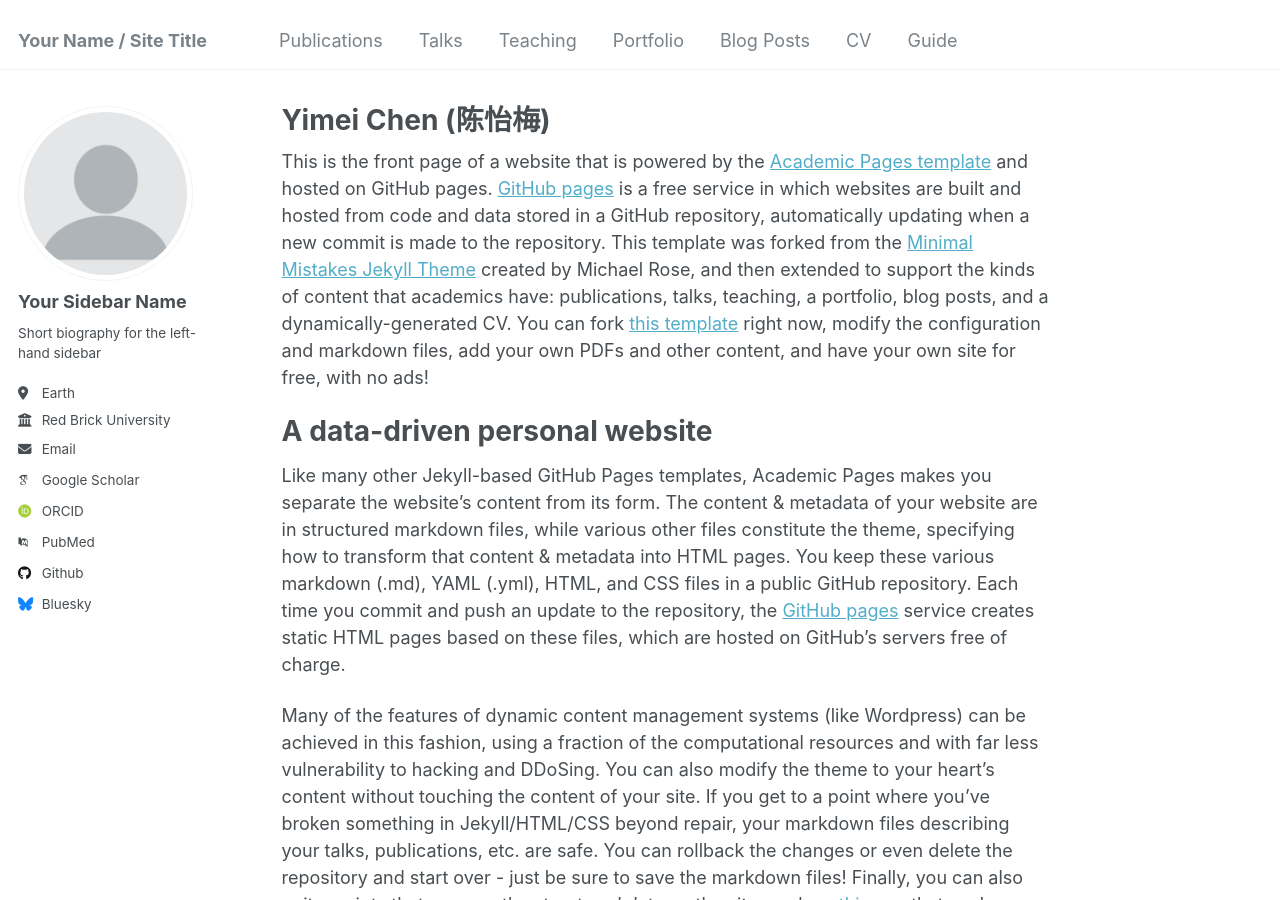
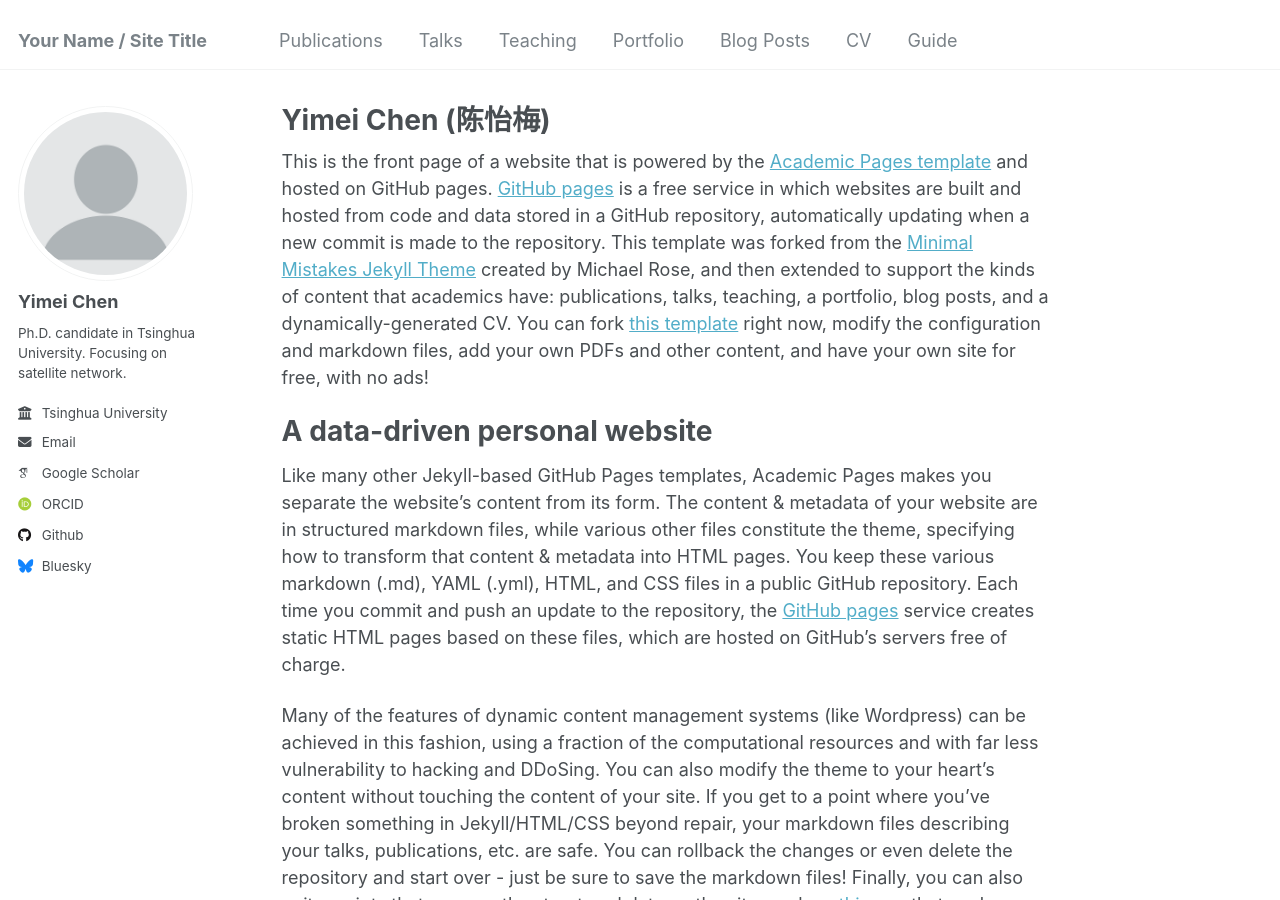
Before and after one commit to cym-network/cym-network.github.io, a Jekyll site: the page built from _pages/about.md, in a window 1280 px wide and 900 px high. Built offline with Jekyll 4.4.1, drawn with Linux system fonts in a browser that asks for light colours; some web fonts are replaced.

Commit message:
Update _config.yml

```diff
--- a/_config.yml
+++ b/_config.yml
@@ -22,23 +22,15 @@ repository               : "academicpages/academicpages.github.io"
 author:
   # Biographic information
   avatar           : "profile.png"
-  name             : "Your Sidebar Name"
-  pronouns         : # example: "she/her"
-  bio              : "Short biography for the left-hand sidebar"
-  location         : "Earth"
-  employer         : "Red Brick University"
-  uri              : # URL
-  email            : "none@example.org"
+  name             : "Yimei Chen"
+  bio              : "Ph.D. candidate in Tsinghua University. Focusing on satellite network."
+  employer         : "Tsinghua University"
+  email            : "chenyime22@mails.tsinghua.edu.cn"
 
   # Academic websites
-  arxiv            : # URL - Update with the correct link to your profile
-  googlescholar    : "https://scholar.google.com/citations?user=PS_CX0AAAAAJ"
-  impactstory      : # URL
-  orcid            : "http://orcid.org/yourorcidurl"
-  semantic         : # URL
-  pubmed           : "https://www.ncbi.nlm.nih.gov/pubmed/?term=john+snow"
-  researchgate     : # URL
-  scopus           : # URL
+  #arxiv            : # URL - Update with the correct link to your profile
+  googlescholar    : "https://scholar.google.com/citations?user=bboNdbEAAAAJ"
+  orcid            : "https://orcid.org/0009-0000-7373-4265"
 
   # Repositories and software development
   bitbucket        : # Username - Update with your username on the site
```
